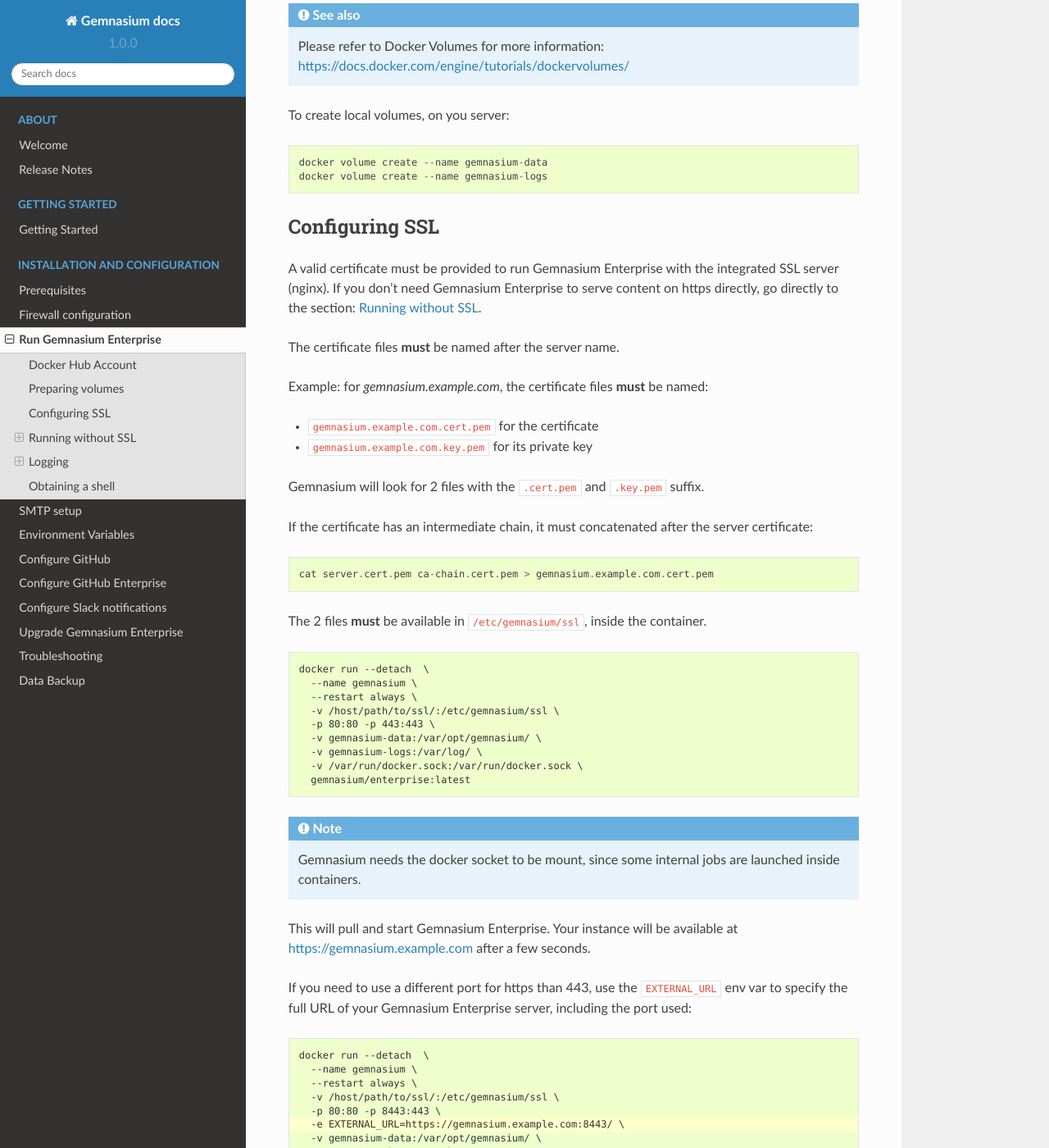
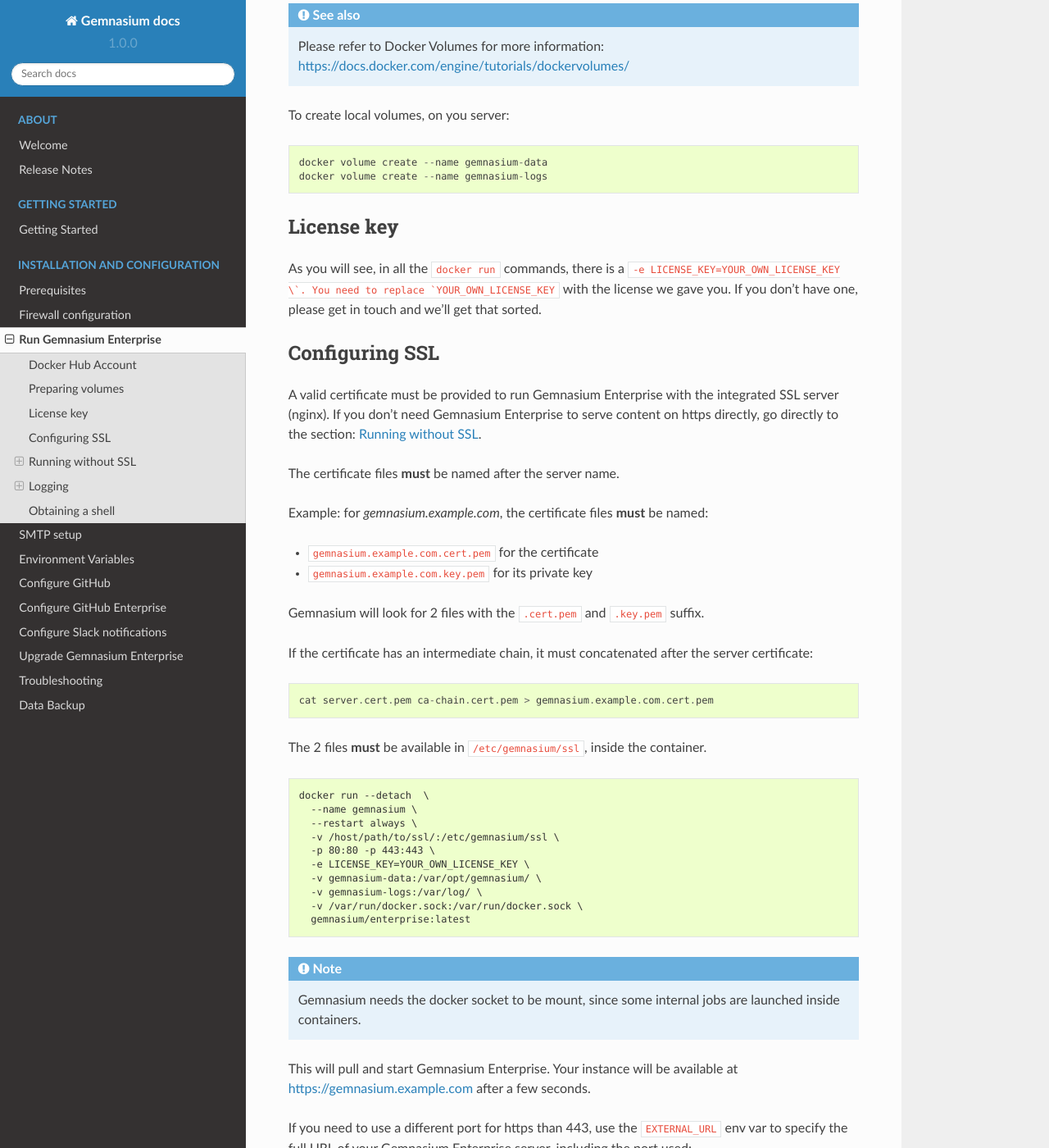
Before and after one commit to jipiboily/docs-1, a Sphinx documentation site: the page built from docs/installation/docker_image.rst, in a window 1280 px wide and 1400 px high, scrolled down 580 px. Shown: the whole window at 82% size. Built offline with Sphinx 7.4.7 and the Read the Docs theme 2.0.0, drawn with Linux system fonts in a browser that asks for light colours; some of the changed text lies outside the part shown.

Commit message:
Add license note (#11)
* add GitHub & GHE setup documentation

* fix the GitHub API URL

* fix typos & mispelling in GH & GHE doc

* fix typo

* add the Slack doc

* fix formatting

* add note for LICENSE_KEY

* fix tripple backtick to be double

````diff
--- a/docs/installation/docker_image.rst
+++ b/docs/installation/docker_image.rst
@@ -29,6 +29,11 @@
 
 .. _ssl_configuration:
 
+License key
+-----------
+
+As you will see, in all the ``docker run`` commands, there is a ``-e LICENSE_KEY=YOUR_OWN_LICENSE_KEY \`. You need to replace `YOUR_OWN_LICENSE_KEY`` with the license we gave you. If you don't have one, please get in touch and we'll get that sorted.
+
 Configuring SSL
 ---------------
 
@@ -57,6 +62,7 @@
     --restart always \
     -v /host/path/to/ssl/:/etc/gemnasium/ssl \
     -p 80:80 -p 443:443 \
+    -e LICENSE_KEY=YOUR_OWN_LICENSE_KEY \
     -v gemnasium-data:/var/opt/gemnasium/ \
     -v gemnasium-logs:/var/log/ \
     -v /var/run/docker.sock:/var/run/docker.sock \
@@ -76,6 +82,7 @@
     --restart always \
     -v /host/path/to/ssl/:/etc/gemnasium/ssl \
     -p 80:80 -p 8443:443 \
+    -e LICENSE_KEY=YOUR_OWN_LICENSE_KEY \
     -e EXTERNAL_URL=https://gemnasium.example.com:8443/ \
     -v gemnasium-data:/var/opt/gemnasium/ \
     -v gemnasium-logs:/var/log/ \
@@ -98,6 +105,7 @@
     --restart always \
     -e REDIRECT_HTTP_TO_HTTPS=false \
     -p 80:80 \
+    -e LICENSE_KEY=YOUR_OWN_LICENSE_KEY \
     -v gemnasium-data:/var/opt/gemnasium/ \
     -v gemnasium-logs:/var/log/ \
     -v /var/run/docker.sock:/var/run/docker.sock \
@@ -127,6 +135,7 @@
     --restart always \
     -v /host/path/to/ssl/:/etc/gemnasium/ssl \
     -p 80:80 -p 443:443 \
+    -e LICENSE_KEY=YOUR_OWN_LICENSE_KEY \
     -v gemnasium-data:/var/opt/gemnasium/:Z \
     -v gemnasium-logs:/var/log/:Z \
     -v /var/run/docker.sock:/var/run/docker.sock:Z \
--- a/docs/installation/github-com.rst
+++ b/docs/installation/github-com.rst
@@ -14,7 +14,7 @@
 
 - go on https://github.com/settings/developers
 - click on the "Register a new application"
-- Set the name to "Gemnasium Enterprise Login", Homepage URL to your Gemnasium Enterprise base URL (example: "https://gemnasium.example.com/") and finally the callback URL to be ```{homepage URL}/auth/auth/github.com/login/callback``` where you replace the home with your Gemnasium Enterprise host (example: `https://gemnasium.example.com/auth/auth/github.com/login/callback`)
+- Set the name to "Gemnasium Enterprise Login", Homepage URL to your Gemnasium Enterprise base URL (example: "https://gemnasium.example.com/") and finally the callback URL to be ``{homepage URL}/auth/auth/github.com/login/callback`` where you replace the home with your Gemnasium Enterprise host (example: `https://gemnasium.example.com/auth/auth/github.com/login/callback`)
 - Click on the "Register application" button.
 
 You will need some the client ID & secret you see on the confirmation page for the next section. You can keep that tab open and open a new tab to https://github.com/settings/developers to create the second application.
@@ -23,7 +23,7 @@
 
 - go on https://github.com/settings/developers
 - click on the "Register a new application"
-- Set the name to "Gemnasium Enterprise Sync", Homepage URL to your Gemnasium Enterprise base URL (example: "https://gemnasium.example.com/") and finally the callback URL to be ```{homepage URL}/auth/auth/github.com/sync/callback``` where you replace the home with your Gemnasium Enterprise host (example: `https://gemnasium.example.com/auth/auth/github.com/sync/callback`)
+- Set the name to "Gemnasium Enterprise Sync", Homepage URL to your Gemnasium Enterprise base URL (example: "https://gemnasium.example.com/") and finally the callback URL to be ``{homepage URL}/auth/auth/github.com/sync/callback`` where you replace the home with your Gemnasium Enterprise host (example: `https://gemnasium.example.com/auth/auth/github.com/sync/callback`)
 - Click on the "Register application" button.
 
 
--- a/docs/installation/github-enterprise.rst
+++ b/docs/installation/github-enterprise.rst
@@ -14,7 +14,7 @@
 
 - go on https://ghe.example.com/settings/developers where `ghe.example.com` is the hostname of your GHE instance
 - click on the "Register a new application"
-- Set the name to "Gemnasium Enterprise Login", Homepage URL to your Gemnasium Enterprise base URL (example: "https://gemnasium.example.com/") and finally the callback URL to be ```{homepage URL}/auth/auth/{GitHub Enterprise host}/login/callback``` where you replace the home and the GHE host (example: `https://gemnasium.example.com/auth/auth/github-enterprise.example.com/login/callback`)
+- Set the name to "Gemnasium Enterprise Login", Homepage URL to your Gemnasium Enterprise base URL (example: "https://gemnasium.example.com/") and finally the callback URL to be ``{homepage URL}/auth/auth/{GitHub Enterprise host}/login/callback`` where you replace the home and the GHE host (example: `https://gemnasium.example.com/auth/auth/github-enterprise.example.com/login/callback`)
 - Click on the "Register application" button.
 
 You will need some the client ID & secret you see on the confirmation page for the next section. You can keep that tab open and open a new tab to https://github.com/settings/developers to create the second application.
@@ -23,7 +23,7 @@
 
 - go on https://ghe.example.com/settings/developers where `ghe.example.com` is the hostname of your GHE instance
 - click on the "Register a new application"
-- Set the name to "Gemnasium Enterprise Sync", Homepage URL to your Gemnasium Enterprise base URL (example: "https://gemnasium.example.com/") and finally the callback URL to be ```{homepage URL}/auth/auth/{GitHub Enterprise host}/sync/callback``` where you replace the home and the GHE host (example: `https://gemnasium.example.com/auth/auth/github-enterprise.example.com/sync/callback`)
+- Set the name to "Gemnasium Enterprise Sync", Homepage URL to your Gemnasium Enterprise base URL (example: "https://gemnasium.example.com/") and finally the callback URL to be ``{homepage URL}/auth/auth/{GitHub Enterprise host}/sync/callback`` where you replace the home and the GHE host (example: `https://gemnasium.example.com/auth/auth/github-enterprise.example.com/sync/callback`)
 - Click on the "Register application" button.
 
 Configure Gemnasium Enterprise to use GitHub Enterprise
````
